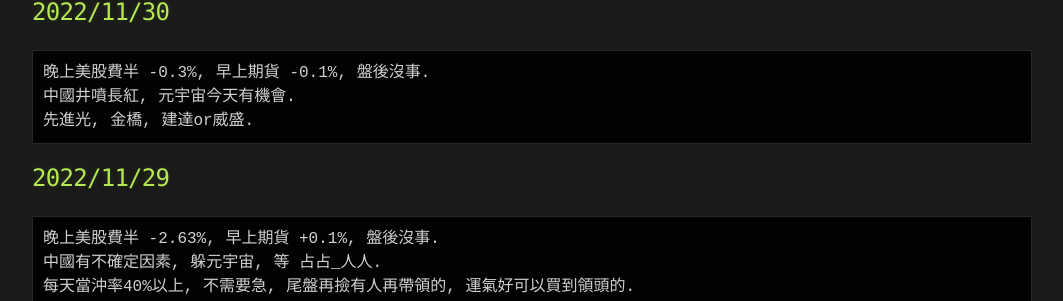
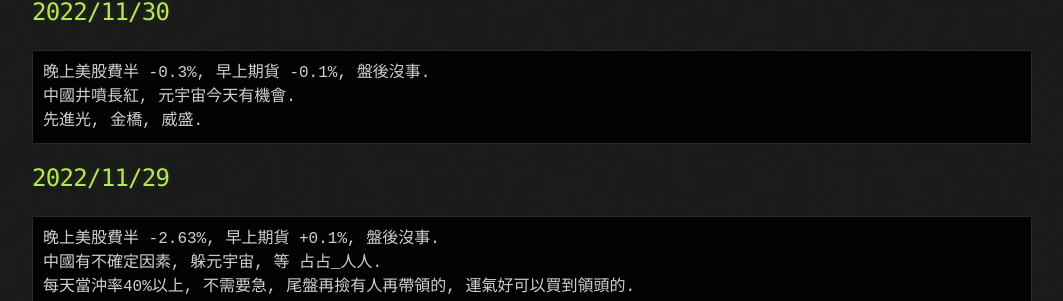
Before and after one commit to lepg5487/Stock_God, a Jekyll site: the page built from index.md, in a window 1280 px wide and 900 px high, scrolled down 348 px. Shown: the part 196-497 px from the top of the window, without its empty margins (108-1171 px from the left). Built offline with Jekyll 4.4.1, drawn with Linux system fonts in a browser that asks for light colours; our own code applies the rules of GitHub Pages for plain Markdown files.

Commit message:
Update index.md

````diff
--- a/index.md
+++ b/index.md
@@ -20,7 +20,7 @@ layout: testlayouts
 ```
 晚上美股費半 -0.3%, 早上期貨 -0.1%, 盤後沒事.
 中國井噴長紅, 元宇宙今天有機會.
-先進光, 金橋, 建達or威盛.
+先進光, 金橋, 威盛.
 ```
 
 ## 2022/11/29
````
